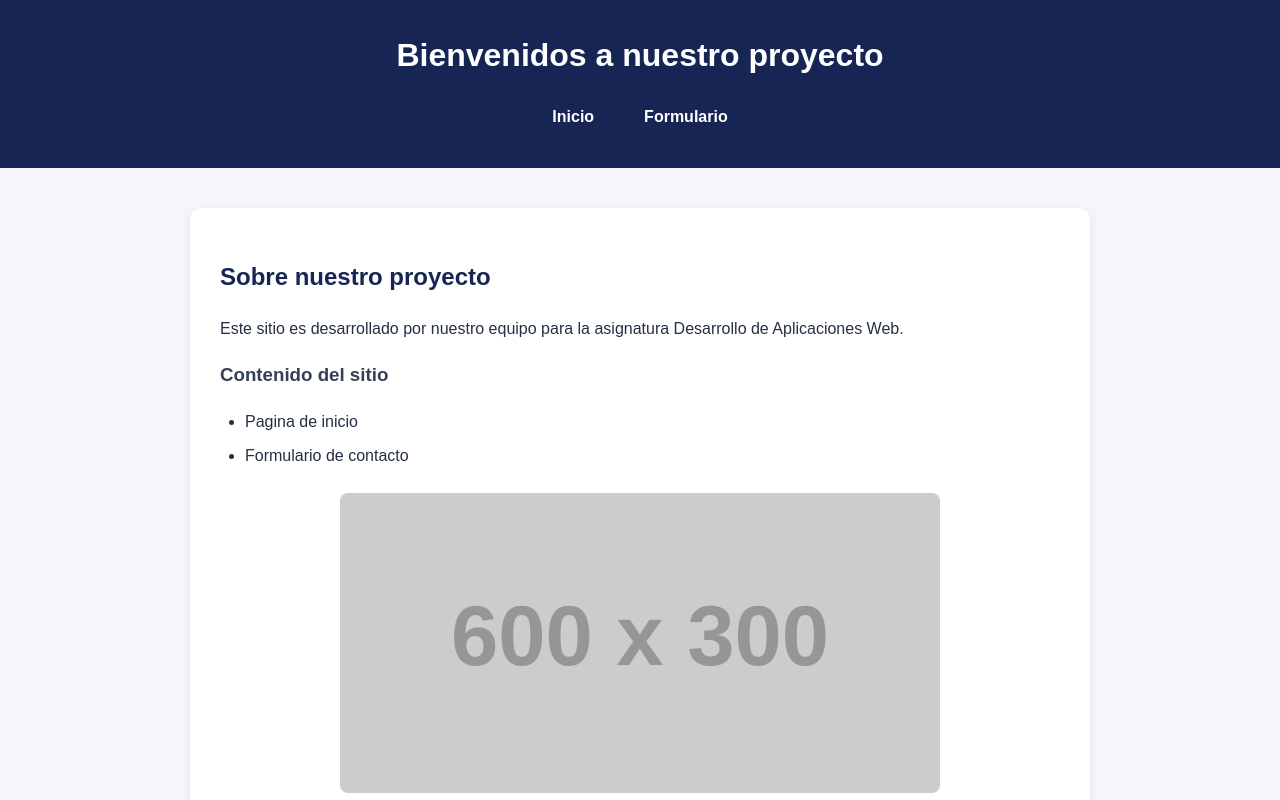
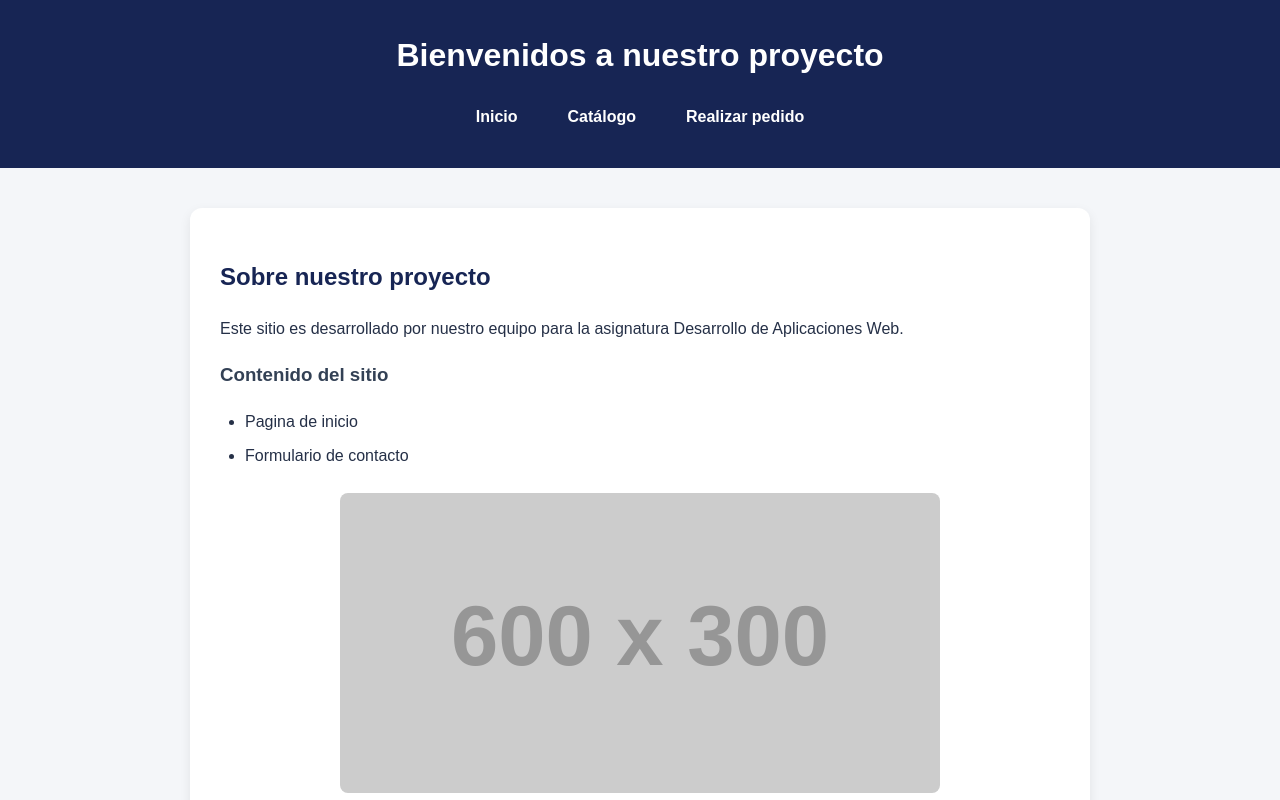
Before and after one commit to isaiasenmanuel15-gif/Proyecto-web, a plain HTML site: page index.html in a window 1280 px wide. Shown: the top 800 px of the page. Drawn offline with Linux system fonts and the light colour scheme; placeholder pictures from the web are drawn by us.

Commit message:
Update index.html

```diff
--- a/index.html
+++ b/index.html
@@ -13,7 +13,8 @@
         <h1>Bienvenidos a nuestro proyecto</h1>
         <nav>
             <a href="index.html">Inicio</a>
-            <a href="formulario.html">Formulario</a>
+            <a href="frutas.html">Catálogo</a>
+            <a href="formulario.html">Realizar pedido</a>
         </nav>
     </header>
 
```
